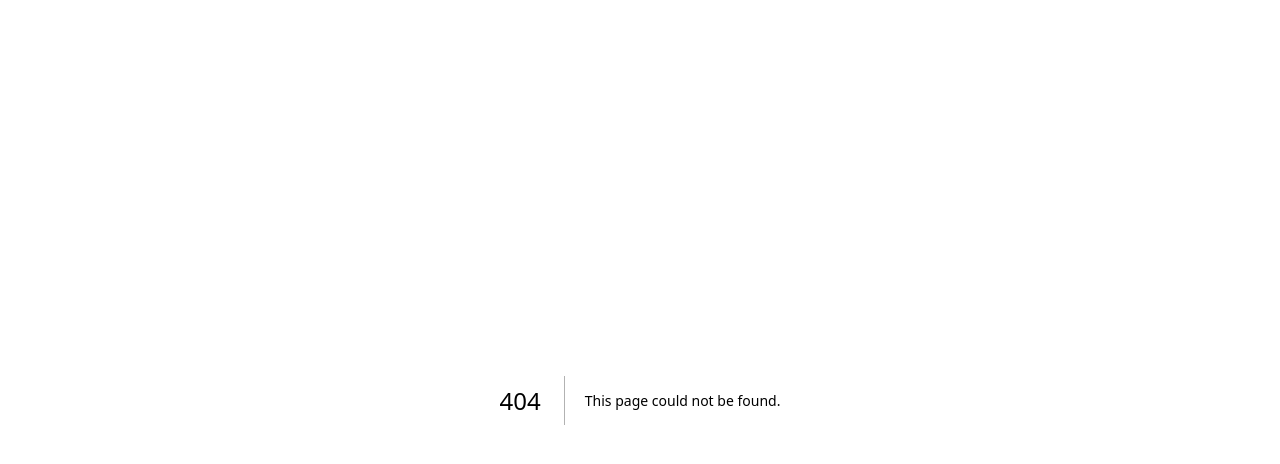
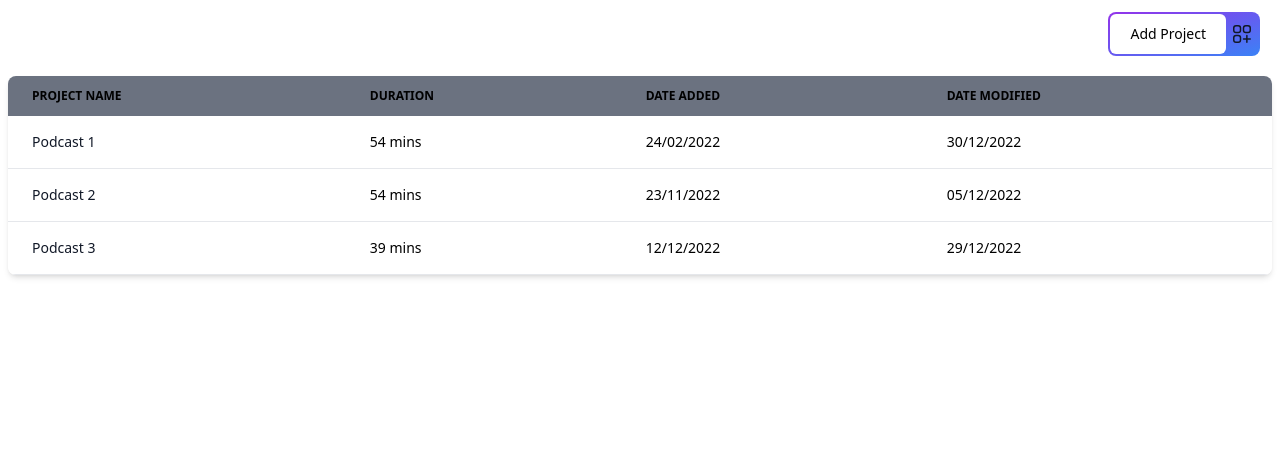
Before and after one commit to sarvesh2902/audio-notes, a Next.js app in the folder frontend/: page /dashboard in a window 1280 px wide. Before the commit this address had no page. Shown: the top 464 px of the page. Built offline with nearby package versions, Linux system fonts and the light colour scheme.

Commit message:
added dashboard page

```diff
--- /dev/null
+++ b/frontend/components/CreateProjBtn.jsx
@@ -0,0 +1,34 @@
+import React from "react";
+import Link from "next/link";
+
+const CreateProjBtn = () => {
+  return (
+    <div className="flex justify-end mx-3 my-3">
+      <Link href="/">
+        <button class="relative inline-flex items-center justify-center p-0.5 mb-2 mr-2 overflow-hidden text-sm font-medium text-gray-900 rounded-lg group bg-gradient-to-br from-purple-600 to-blue-500 group-hover:from-purple-600 group-hover:to-blue-500 hover:text-white dark:text-white focus:ring-4 focus:outline-none focus:ring-blue-300 dark:focus:ring-blue-800">
+          <div className="flex flex-row">
+            <span class="relative px-5 py-2.5 transition-all ease-in duration-75 bg-white text-black rounded-md group-hover:bg-opacity-0">
+              Add Project
+            </span>
+            <svg
+              xmlns="http://www.w3.org/2000/svg"
+              fill="none"
+              viewBox="0 0 24 24"
+              strokeWidth={1.5}
+              stroke="currentColor"
+              className="w-6 h-6 mt-2 mx-1"
+            >
+              <path
+                strokeLinecap="round"
+                strokeLinejoin="round"
+                d="M13.5 16.875h3.375m0 0h3.375m-3.375 0V13.5m0 3.375v3.375M6 10.5h2.25a2.25 2.25 0 002.25-2.25V6a2.25 2.25 0 00-2.25-2.25H6A2.25 2.25 0 003.75 6v2.25A2.25 2.25 0 006 10.5zm0 9.75h2.25A2.25 2.25 0 0010.5 18v-2.25a2.25 2.25 0 00-2.25-2.25H6a2.25 2.25 0 00-2.25 2.25V18A2.25 2.25 0 006 20.25zm9.75-9.75H18a2.25 2.25 0 002.25-2.25V6A2.25 2.25 0 0018 3.75h-2.25A2.25 2.25 0 0013.5 6v2.25a2.25 2.25 0 002.25 2.25z"
+              />
+            </svg>
+          </div>
+        </button>
+      </Link>
+    </div>
+  );
+};
+
+export default CreateProjBtn;
--- /dev/null
+++ b/frontend/components/ProjectList.jsx
@@ -0,0 +1,68 @@
+import React from "react";
+
+const ProjectList = () => {
+  return (
+    <div>
+      <div className="overflow-x-auto relative shadow-md sm:rounded-lg mx-2 my-3">
+        <table className="w-full text-sm text-left text-black dark:text-gray-400">
+          <thead className="text-xs text-black dark:border-gray-400 uppercase bg-gray-500 dark:bg-gray-200 dark:text-black">
+            <tr>
+              <th scope="col" className="py-3 px-6">
+                Project name
+              </th>
+              <th scope="col" className="py-3 px-6">
+                Duration
+              </th>
+              <th scope="col" className="py-3 px-6">
+                Date added
+              </th>
+              <th scope="col" className="py-3 px-6">
+                Date modified
+              </th>
+            </tr>
+          </thead>
+          <tbody>
+
+
+            <tr className="bg-white border-b dark:bg-gray-200 text-black dark:border-gray-400 hover:bg-gray-50 dark:hover:bg-gray-300">
+              <th
+                scope="row"
+                className="py-4 px-6 font-medium text-gray-900 whitespace-nowrap dark:text-black"
+              >
+                Podcast 1
+              </th>
+              <td className="py-4 px-6">54 mins </td>
+              <td className="py-4 px-6">24/02/2022</td>
+              <td className="py-4 px-6">30/12/2022</td>
+            </tr>
+
+            <tr className="bg-white border-b dark:bg-gray-200 text-black dark:border-gray-400 hover:bg-gray-50 dark:hover:bg-gray-300">
+              <th
+                scope="row"
+                className="py-4 px-6 font-medium text-gray-900 whitespace-nowrap dark:text-black"
+              >
+                Podcast 2
+              </th>
+              <td className="py-4 px-6">54 mins</td>
+              <td className="py-4 px-6">23/11/2022</td>
+              <td className="py-4 px-6">05/12/2022</td>
+            </tr>
+            <tr className="bg-white border-b dark:bg-gray-200 text-black dark:border-gray-400 hover:bg-gray-50 dark:hover:bg-gray-300">
+              <th
+                scope="row"
+                className="py-4 px-6 font-medium text-gray-900 whitespace-nowrap dark:text-black"
+              >
+                Podcast 3
+              </th>
+              <td className="py-4 px-6">39 mins </td>
+              <td className="py-4 px-6">12/12/2022</td>
+              <td className="py-4 px-6">29/12/2022</td>
+            </tr>
+          </tbody>
+        </table>
+      </div>
+    </div>
+  );
+};
+
+export default ProjectList;
--- a/frontend/package.json
+++ b/frontend/package.json
@@ -14,7 +14,8 @@
     "eslint-config-next": "13.1.1",
     "next": "13.1.1",
     "react": "18.2.0",
-    "react-dom": "18.2.0"
+    "react-dom": "18.2.0",
+    "react-router-dom": "^6.6.1"
   },
   "devDependencies": {
     "autoprefixer": "^10.4.13",
--- /dev/null
+++ b/frontend/pages/dashboard.jsx
@@ -0,0 +1,14 @@
+import React from 'react'
+import CreateProjBtn from '../components/CreateProjBtn'
+import ProjectList from '../components/ProjectList'
+
+const dashboard = () => {
+  return (
+    <div>
+        <CreateProjBtn/>
+        <ProjectList />
+    </div>
+  )
+}
+
+export default dashboard
```
Also changed, not shown: frontend/pages/index.jsx (renamed from frontend/pages/index.js), 1 other file (tests, documents, lock files or other folders).
